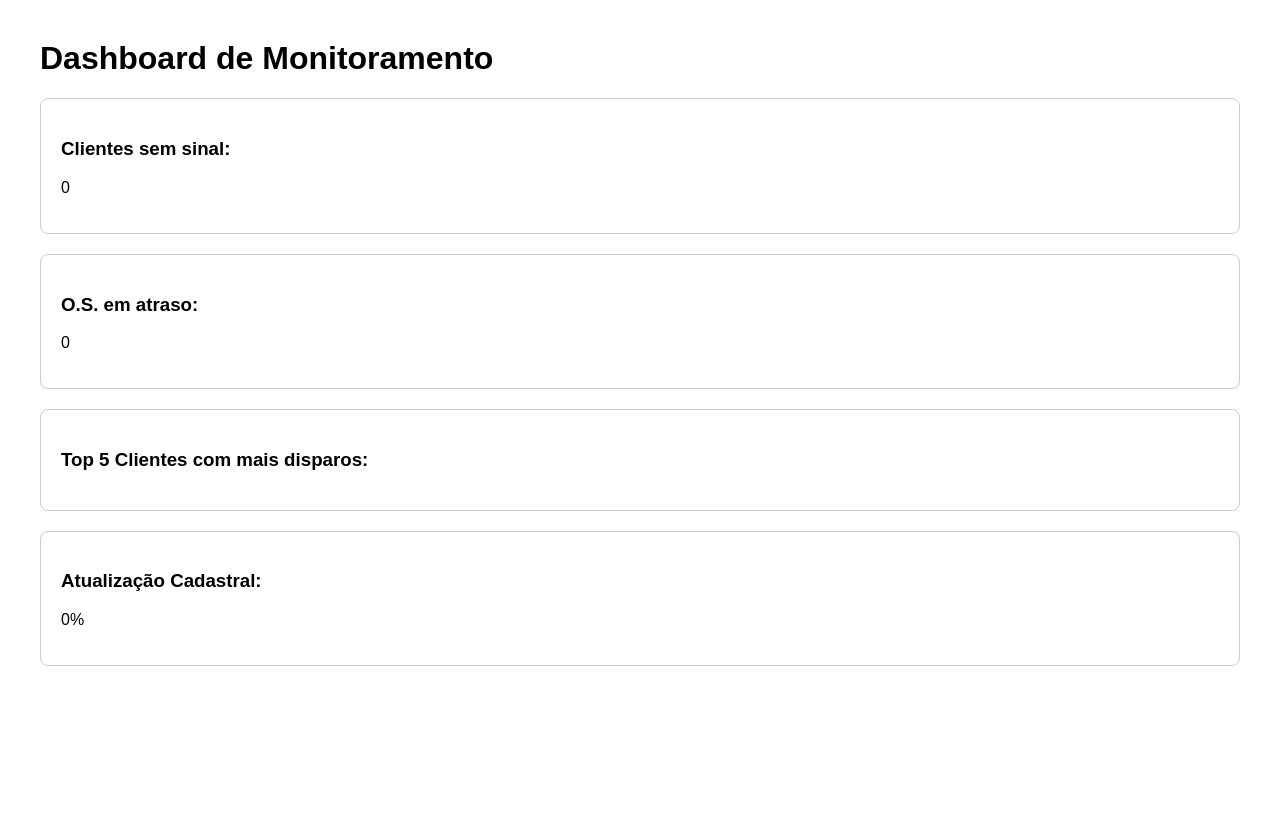
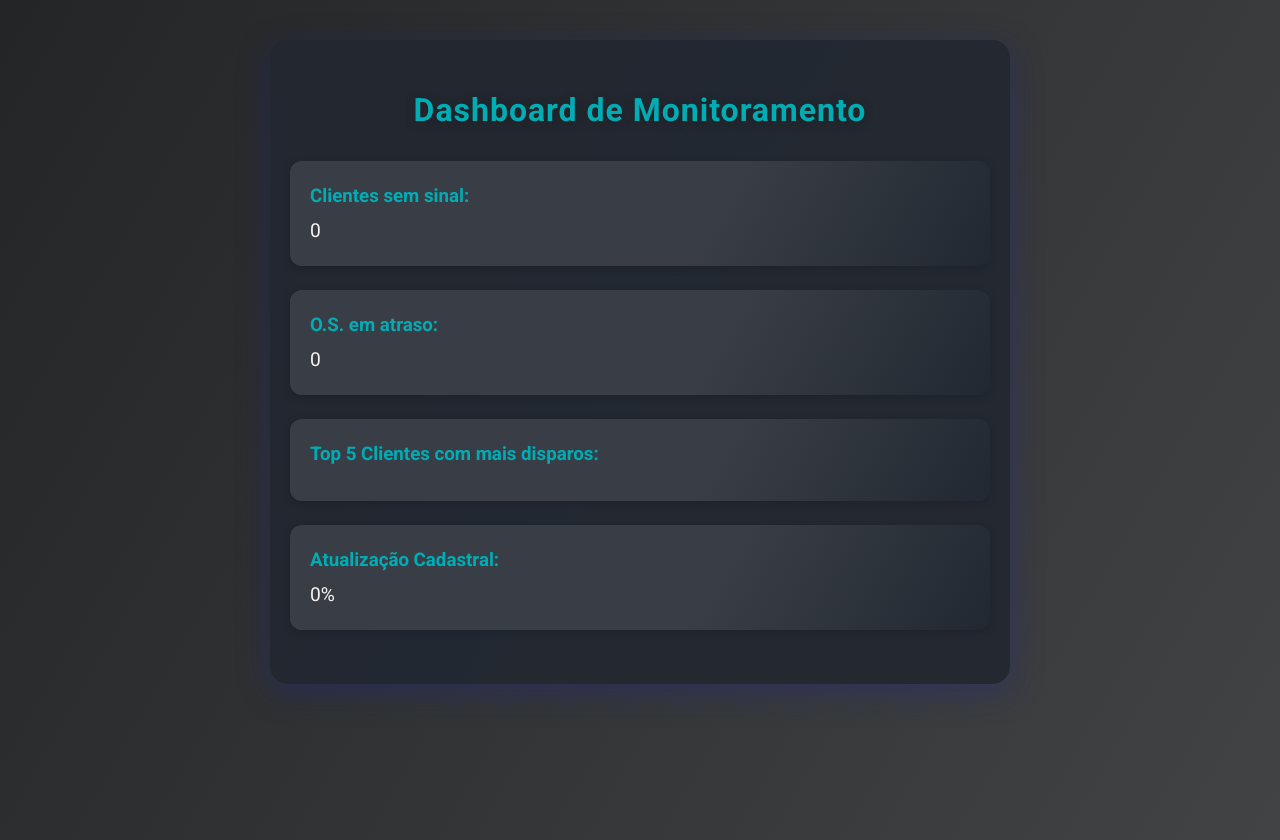
Before and after one commit to Wiri-Marcos/dashboard24, a Flask app: page / in a window 1280 px wide. Before the commit the page ends 666 px from the top, so only its background shows below. Run offline with Flask 3, Linux system fonts and the light colour scheme; data that the repository does not hold is empty.

Commit message:
Update index.html

```diff
--- a/templates/index.html
+++ b/templates/index.html
@@ -3,43 +3,103 @@
 <head>
     <meta charset="UTF-8" />
     <title>Dashboard - Indicadores</title>
+    <link href="https://fonts.googleapis.com/css2?family=Roboto:wght@400;700&display=swap" rel="stylesheet">
     <style>
-    body { font-family: Arial; margin: 40px; }
-    .card { padding: 20px; border: 1px solid #ccc; margin-bottom: 20px; border-radius: 8px; }
+      body {
+        font-family: 'Roboto', Arial, sans-serif;
+        margin: 0;
+        background: linear-gradient(120deg, #232526, #414345);
+        min-height: 100vh;
+        color: #f5f5f5;
+      }
+      .container {
+        max-width: 700px;
+        margin: 40px auto;
+        padding: 30px 20px;
+        background: rgba(34, 40, 49, 0.95);
+        border-radius: 18px;
+        box-shadow: 0 8px 32px 0 rgba(31, 38, 135, 0.37);
+      }
+      h1 {
+        text-align: center;
+        font-weight: 700;
+        letter-spacing: 1px;
+        margin-bottom: 32px;
+        color: #00adb5;
+        text-shadow: 0 2px 8px #222;
+      }
+      .card {
+        padding: 24px 20px;
+        border: none;
+        margin-bottom: 24px;
+        border-radius: 12px;
+        background: linear-gradient(120deg, #393e46 60%, #222831 100%);
+        box-shadow: 0 2px 8px 0 rgba(0,0,0,0.15);
+        transition: transform 0.2s, box-shadow 0.2s;
+      }
+      .card:hover {
+        transform: translateY(-4px) scale(1.02);
+        box-shadow: 0 8px 24px 0 rgba(0,0,0,0.25);
+      }
+      .card h3 {
+        margin-top: 0;
+        color: #00adb5;
+        font-weight: 700;
+        margin-bottom: 12px;
+      }
+      .card p, .card ul {
+        font-size: 1.2em;
+        margin: 0;
+      }
+      ul#top5_disparos {
+        list-style: none;
+        padding: 0;
+      }
+      ul#top5_disparos li {
+        background: #00adb5;
+        color: #222831;
+        margin-bottom: 6px;
+        padding: 8px 14px;
+        border-radius: 6px;
+        font-weight: 500;
+        box-shadow: 0 1px 4px 0 rgba(0,0,0,0.10);
+        transition: background 0.2s, color 0.2s;
+      }
+      ul#top5_disparos li:hover {
+        background: #393e46;
+        color: #00adb5;
+      }
+      @media (max-width: 800px) {
+        .container { max-width: 98vw; padding: 10px; }
+      }
     </style>
   </head>
   <body>
-
+    <div class="container">
       <h1>Dashboard de Monitoramento</h1>
-
       <div class="card">
         <h3>Clientes sem sinal:</h3>
         <p id="clientes_sem_sinal">Carregando...</p>
       </div>
-
       <div class="card">
         <h3>O.S. em atraso:</h3>
         <p id="os_em_atraso">Carregando...</p>
       </div>
-
       <div class="card">
         <h3>Top 5 Clientes com mais disparos:</h3>
         <ul id="top5_disparos">Carregando...</ul>
       </div>
-
       <div class="card">
         <h3>Atualização Cadastral:</h3>
         <p id="percentual_atualizacao">Carregando...</p>
       </div>
-
+    </div>
     <script>
       async function atualizarDashboard() {
-      const response = await fetch("/api/dashboard"); // Agora busca local
+        const response = await fetch("/api/dashboard");
         const data = await response.json();
-
         document.getElementById("clientes_sem_sinal").textContent = data.clientes_sem_sinal;
         document.getElementById("os_em_atraso").textContent = data.os_em_atraso;
-
         const top5 = data.top5_disparos;
         const ul = document.getElementById("top5_disparos");
         ul.innerHTML = "";
@@ -48,14 +108,10 @@
           li.textContent = cliente;
           ul.appendChild(li);
         });
-
         document.getElementById("percentual_atualizacao").textContent = data.percentual_atualizacao;
       }
-
-    // Atualiza a cada 5 segundos
       setInterval(atualizarDashboard, 5000);
-    atualizarDashboard(); // Atualiza ao carregar
+      atualizarDashboard();
     </script>
-
   </body>
 </html>
```
Lines whose indentation alone changed are shown as unchanged.
